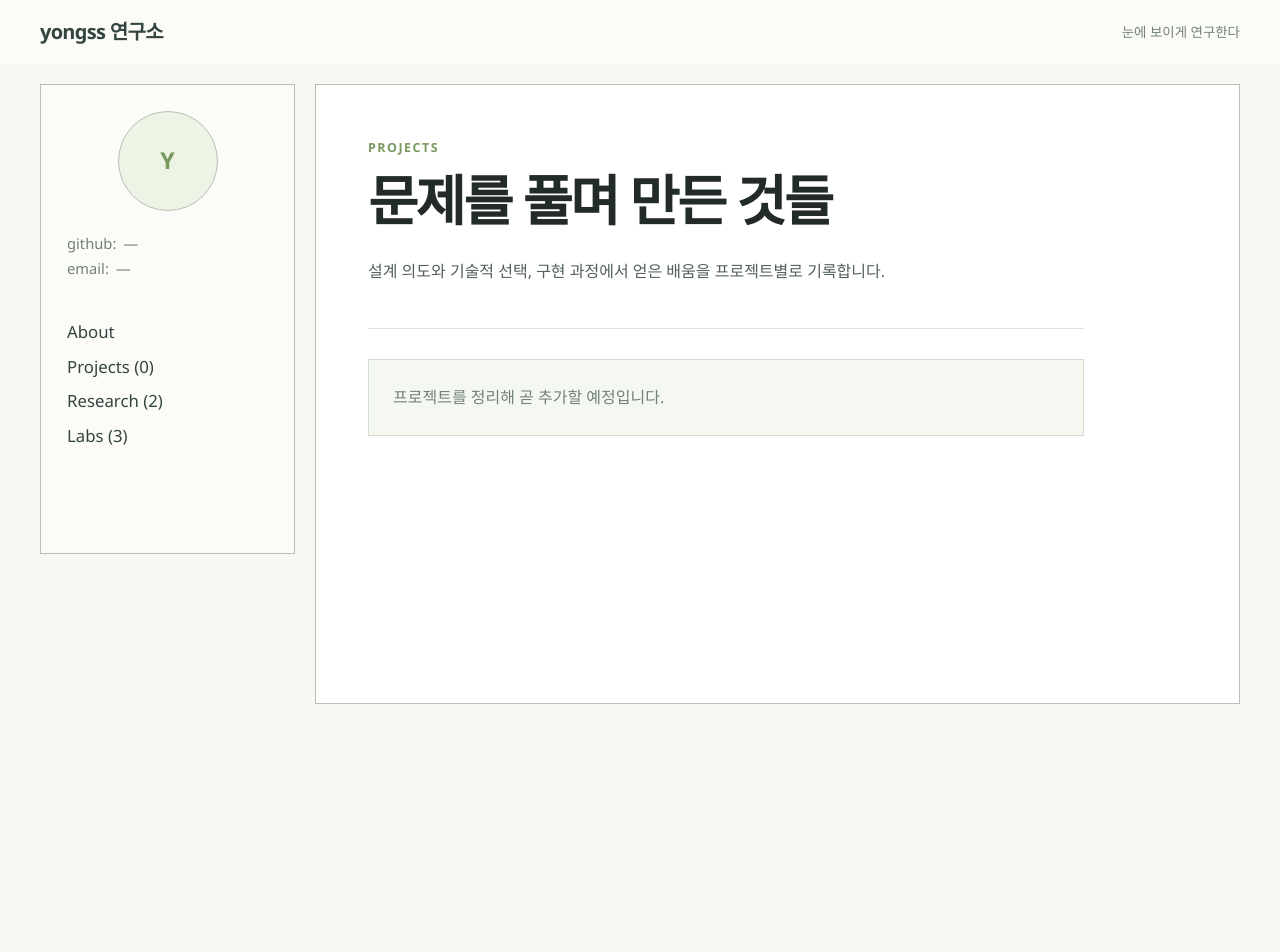
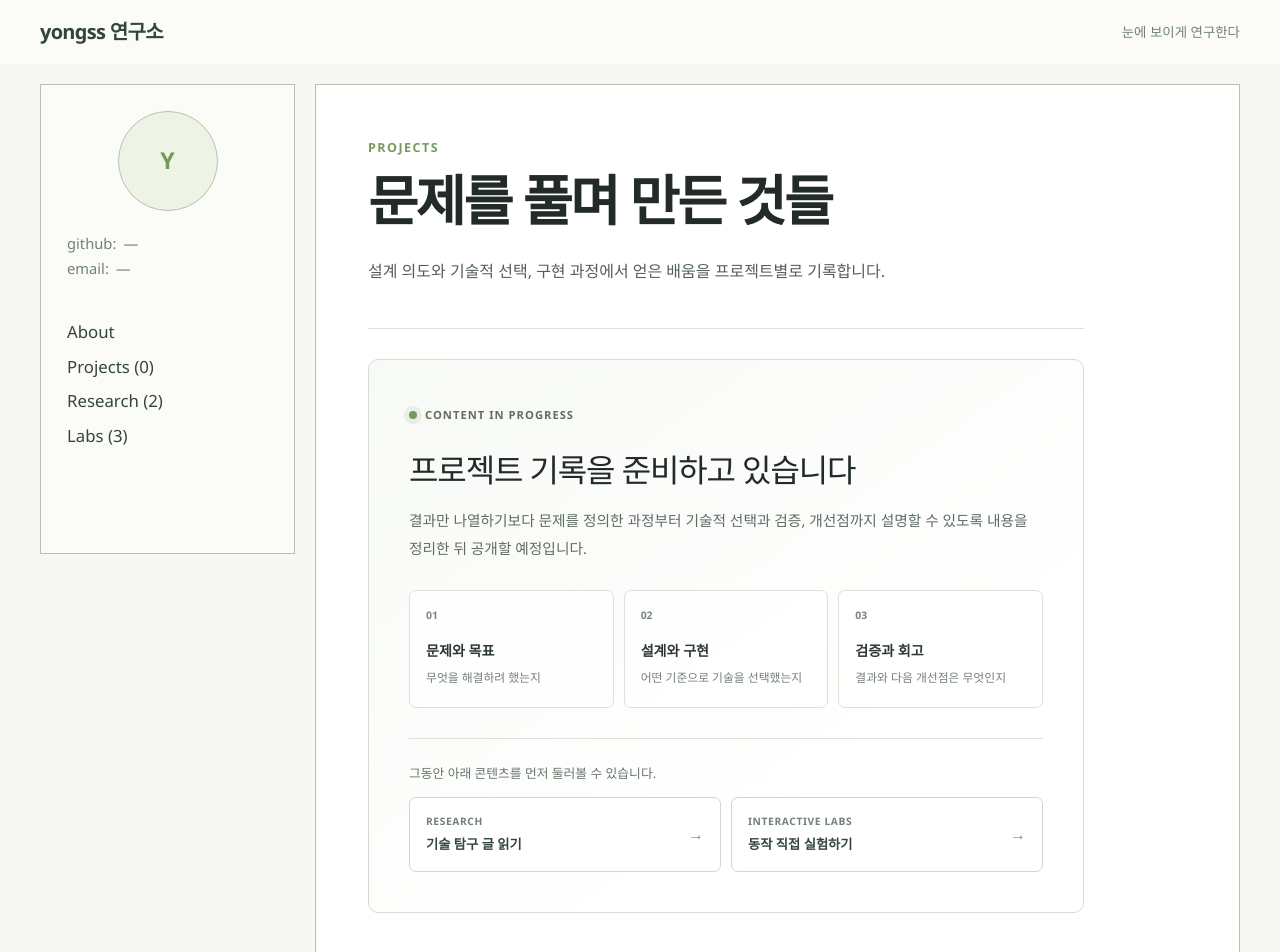
Before and after one commit to yonghwan1998/next-yongss-blog, a Next.js app: page /projects in a window 1280 px wide. Shown: the top 952 px of the page. Before the commit the page ends 800 px from the top, so only its background shows below. Built offline with nearby package versions, Linux system fonts and the light colour scheme.

Commit message:
docs: 프로젝트 페이지 준비중 문구 변경

```diff
--- a/src/app/globals.css
+++ b/src/app/globals.css
@@ -117,7 +117,27 @@ a { color: inherit; text-decoration: none; }
 }
 .page-description { max-width: 650px; margin: 22px 0 0; color: #53605a; font-size: 1rem; line-height: 1.9; }
 .content-divider { height: 1px; margin: 42px 0 30px; background: #dce2da; }
-.empty-state { padding: 24px; border: 1px solid #d5ddd2; background: #f5f8f1; color: var(--muted); }
+.projects-empty-state { padding: clamp(26px, 5vw, 40px); border: 1px solid #d5ddd2; border-radius: 10px; background: linear-gradient(145deg, #f8faf6 0%, #ffffff 72%); }
+.projects-status { display: inline-flex; align-items: center; gap: 8px; margin: 0; color: #60705f; font-size: .7rem; font-weight: 750; letter-spacing: .09em; text-transform: uppercase; }
+.projects-status span { width: 8px; height: 8px; border-radius: 50%; background: var(--accent); box-shadow: 0 0 0 5px rgba(120, 152, 94, .13); }
+.projects-empty-state h2 { margin: 16px 0 10px; color: #222b27; font-size: clamp(1.45rem, 3vw, 2rem); letter-spacing: -.035em; }
+.projects-empty-description { max-width: 620px; margin: 0; color: #5f6c65; font-size: .92rem; line-height: 1.85; }
+.projects-outline { display: grid; grid-template-columns: repeat(3, minmax(0, 1fr)); gap: 10px; margin: 28px 0 0; padding: 0; list-style: none; }
+.projects-outline > li { display: grid; min-height: 118px; align-content: start; padding: 16px; border: 1px solid #dce2da; border-radius: 7px; background: rgba(255, 255, 255, .82); }
+.projects-outline span { color: #7a887c; font-size: .65rem; font-weight: 750; }
+.projects-outline strong { margin-top: 14px; color: #2f3934; font-size: .88rem; }
+.projects-outline small { margin-top: 5px; color: #748078; font-size: .74rem; line-height: 1.55; }
+.projects-empty-nav { margin-top: 30px; padding-top: 24px; border-top: 1px solid #dce2da; }
+.projects-empty-nav > p { margin: 0 0 12px; color: #68746d; font-size: .8rem; }
+.projects-empty-nav > div { display: grid; grid-template-columns: repeat(2, minmax(0, 1fr)); gap: 10px; }
+.projects-empty-nav a { display: flex; align-items: center; justify-content: space-between; gap: 12px; padding: 15px 16px; border: 1px solid #cfd8cb; border-radius: 7px; background: #ffffff; transition: border-color .2s ease, box-shadow .2s ease, transform .2s ease; }
+.projects-empty-nav a > span { display: grid; gap: 3px; }
+.projects-empty-nav small { color: #718078; font-size: .64rem; font-weight: 700; letter-spacing: .06em; text-transform: uppercase; }
+.projects-empty-nav strong { color: #34453f; font-size: .83rem; }
+.projects-empty-nav i { color: var(--accent); font-style: normal; transition: transform .2s ease; }
+.projects-empty-nav a:is(:hover, :focus-visible) { border-color: #aabd9d; outline: none; box-shadow: 0 9px 22px rgba(38, 53, 43, .09); transform: translateY(-2px); }
+.projects-empty-nav a:focus-visible { box-shadow: 0 0 0 3px rgba(120, 152, 94, .22), 0 9px 22px rgba(38, 53, 43, .09); }
+.projects-empty-nav a:is(:hover, :focus-visible) i { transform: translateX(4px); }
 .about-note { max-width: 630px; padding-left: 18px; border-left: 3px solid #b9cca7; }
 .about-note span { color: var(--accent); font-size: .7rem; font-weight: 700; letter-spacing: .1em; }
 .about-note p { margin: 7px 0 0; color: var(--muted); font-size: 1.05rem; }
@@ -590,6 +610,9 @@ a { color: inherit; text-decoration: none; }
   .side-nav a { font-size: .95rem; }
   .site-content { min-height: 480px; }
   .page-shell { padding: 34px 24px; }
+  .projects-empty-state { padding: 26px 20px; }
+  .projects-outline, .projects-empty-nav > div { grid-template-columns: 1fr; }
+  .projects-outline > li { min-height: 0; }
   .lab-card { grid-template-columns: 1fr; }
   .lab-stage { border-right: 0; border-bottom: 1px solid #dce2da; }
   .article-shell { padding: 34px 24px; }
--- a/src/app/projects/page.tsx
+++ b/src/app/projects/page.tsx
@@ -1,4 +1,5 @@
 import type { Metadata } from "next";
+import Link from "next/link";
 
 export const metadata: Metadata = {
   title: "Projects",
@@ -15,7 +16,25 @@ export default function ProjectsPage() {
         기록합니다.
       </p>
       <div className="content-divider" />
-      <div className="empty-state">프로젝트를 정리해 곧 추가할 예정입니다.</div>
+      <section className="projects-empty-state" aria-labelledby="projects-status-title">
+        <p className="projects-status"><span aria-hidden="true" /> Content in progress</p>
+        <h2 id="projects-status-title">프로젝트 기록을 준비하고 있습니다</h2>
+        <p className="projects-empty-description">
+          결과만 나열하기보다 문제를 정의한 과정부터 기술적 선택과 검증, 개선점까지 설명할 수 있도록 내용을 정리한 뒤 공개할 예정입니다.
+        </p>
+        <ol className="projects-outline" aria-label="프로젝트 기록 구성">
+          <li><span>01</span><strong>문제와 목표</strong><small>무엇을 해결하려 했는지</small></li>
+          <li><span>02</span><strong>설계와 구현</strong><small>어떤 기준으로 기술을 선택했는지</small></li>
+          <li><span>03</span><strong>검증과 회고</strong><small>결과와 다음 개선점은 무엇인지</small></li>
+        </ol>
+        <nav className="projects-empty-nav" aria-label="다른 콘텐츠 둘러보기">
+          <p>그동안 아래 콘텐츠를 먼저 둘러볼 수 있습니다.</p>
+          <div>
+            <Link href="/research"><span><small>Research</small><strong>기술 탐구 글 읽기</strong></span><i aria-hidden="true">→</i></Link>
+            <Link href="/labs"><span><small>Interactive Labs</small><strong>동작 직접 실험하기</strong></span><i aria-hidden="true">→</i></Link>
+          </div>
+        </nav>
+      </section>
     </main>
   );
 }
```
